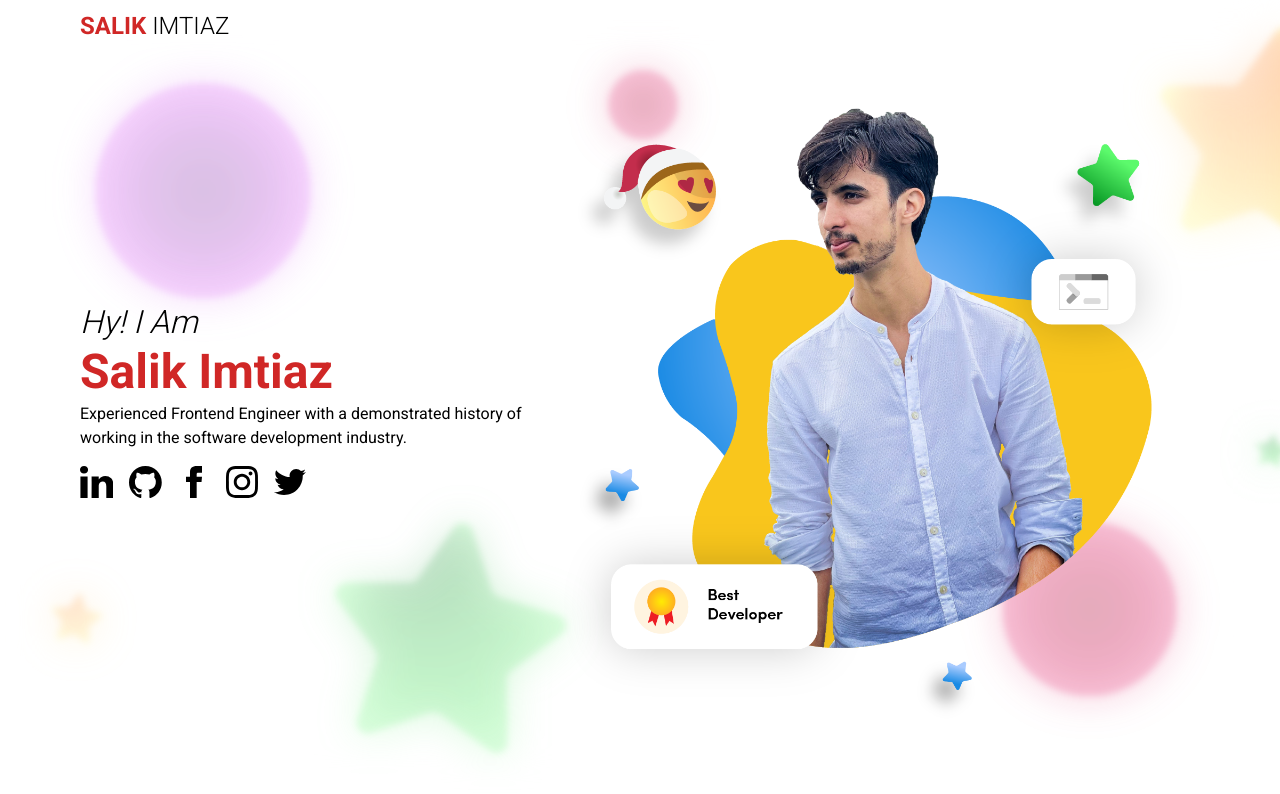
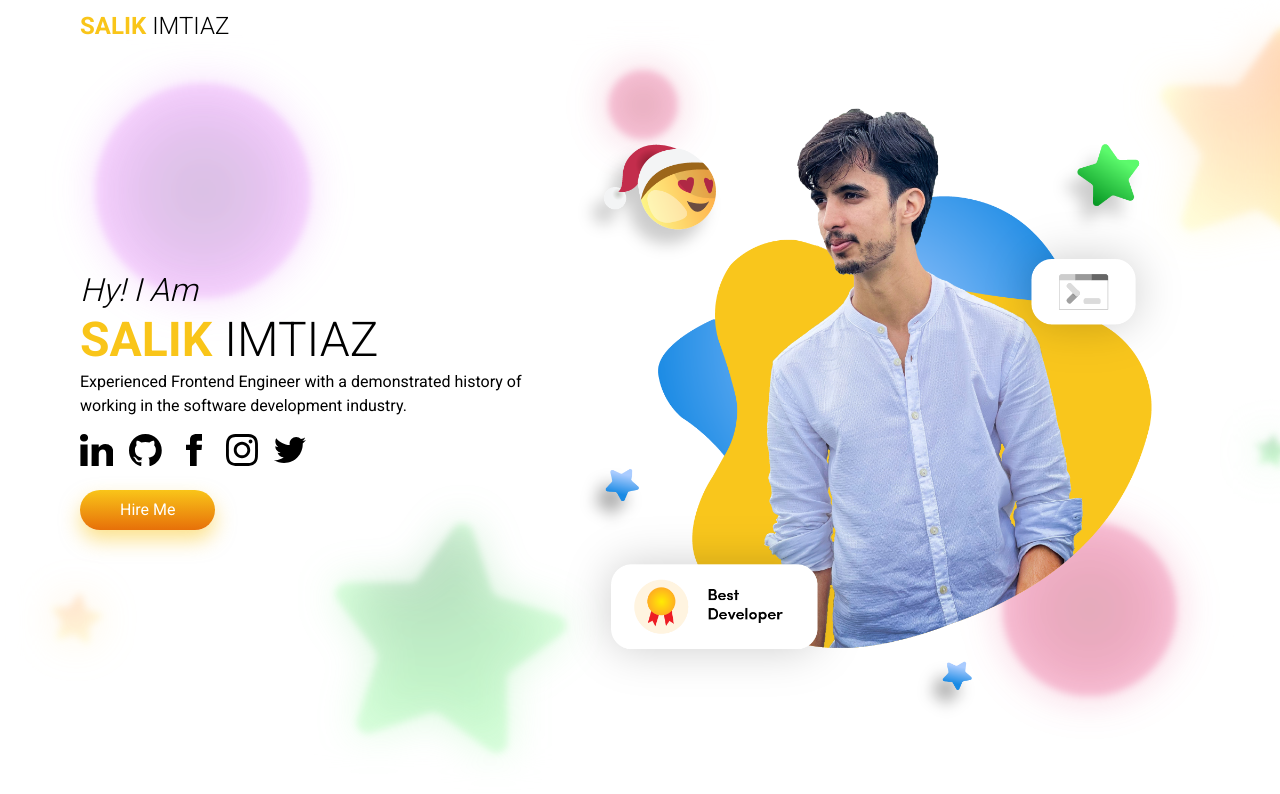
Before and after one commit to saalikimtiaz2/Portfolio-Website, a Next.js app: page / in a window 1280 px wide. Shown: the top 794 px of the page. Built offline with nearby package versions, Linux system fonts and the light colour scheme.

Commit message:
button added on landing page

```diff
--- /dev/null
+++ b/components/Buttons/index.jsx
@@ -0,0 +1,26 @@
+import Styles from './style.module.scss'
+
+export function PrimaryButton({
+    type,
+    disabled,
+    loading,
+    className,
+    onClick,
+    children,
+}) {
+    const handleClick = () => {
+        onClick();
+    };
+
+    return (
+        <button
+            className={`${Styles.btnPrimary} mt-6 disabled:opacity-50 disabled:cursor-not-allowed transition duration-500 ${className}`}
+            type={type}
+            disabled={disabled || loading}
+            loading={loading}
+            onClick={handleClick}
+        >
+            {loading ? 'Loading...' : children}
+        </button>
+    );
+}
--- /dev/null
+++ b/components/Buttons/style.module.scss
@@ -0,0 +1,13 @@
+.btnPrimary {
+  background: linear-gradient(to bottom, #f9c519, #e77009);
+  color: white;
+  padding: 0.5em 2.5em;
+  border-radius: 5em;
+  box-shadow: 0px 10px 20px rgba(249, 197, 25, 0.5);
+  &:hover {
+    transform: scale(1.05) translateX(5px);
+  }
+  &:active:hover {
+    transform: scale(0.98);
+  }
+}
--- a/pages/index.jsx
+++ b/pages/index.jsx
@@ -1,6 +1,6 @@
 import Head from 'next/head';
-import Link from 'next/link';
-import Layout from '../components/Layout'
+import Layout from '../components/Layout';
+import { PrimaryButton } from '../components/Buttons'
 import { Linkedin, Github, Facebook, Instagram, Twitter } from '../components/SvgIcons'
 import Styles from '../styles/home.module.scss'
 
@@ -19,7 +19,7 @@ export default function Home() {
                 <div className="grid grid-cols-12 items-center">
                   <div className="xs:col-span-12 lg:col-span-5 xs:order-2 lg:order-1">
                     <h1 className="text-32 font-light leading-tight italic">Hy! I Am</h1>
-                    <h1 className="text-48 text-primary leading-tight font-bold ">Salik Imtiaz</h1>
+                    <h1 className="text-48 text-primary leading-tight font-bold uppercase">Salik <span className='font-light text-black'>Imtiaz</span></h1>
                     <p className='mb-4'>Experienced Frontend Engineer with a demonstrated history of working
                       in the software development industry.</p>
                     <ul className='flex items-center'>
@@ -29,6 +29,7 @@ export default function Home() {
                       <li className='mr-4'><Instagram /></li>
                       <li><Twitter /></li>
                     </ul>
+                    <PrimaryButton>Hire Me</PrimaryButton>
                   </div>
                   <div className="xs:col-span-12 lg:col-span-7 xs:order-1 lg:order-2">
                     <img src='/assets/hero.png' alt='' />
--- a/tailwind.config.js
+++ b/tailwind.config.js
@@ -5,7 +5,7 @@ module.exports = {
   ],
    theme: {
     colors: {
-      primary: '#D02726',
+      primary: '#f9c519',
       secondary: '#3adede',
       black: '#000000',
       white: '#FFFFFF',
```
